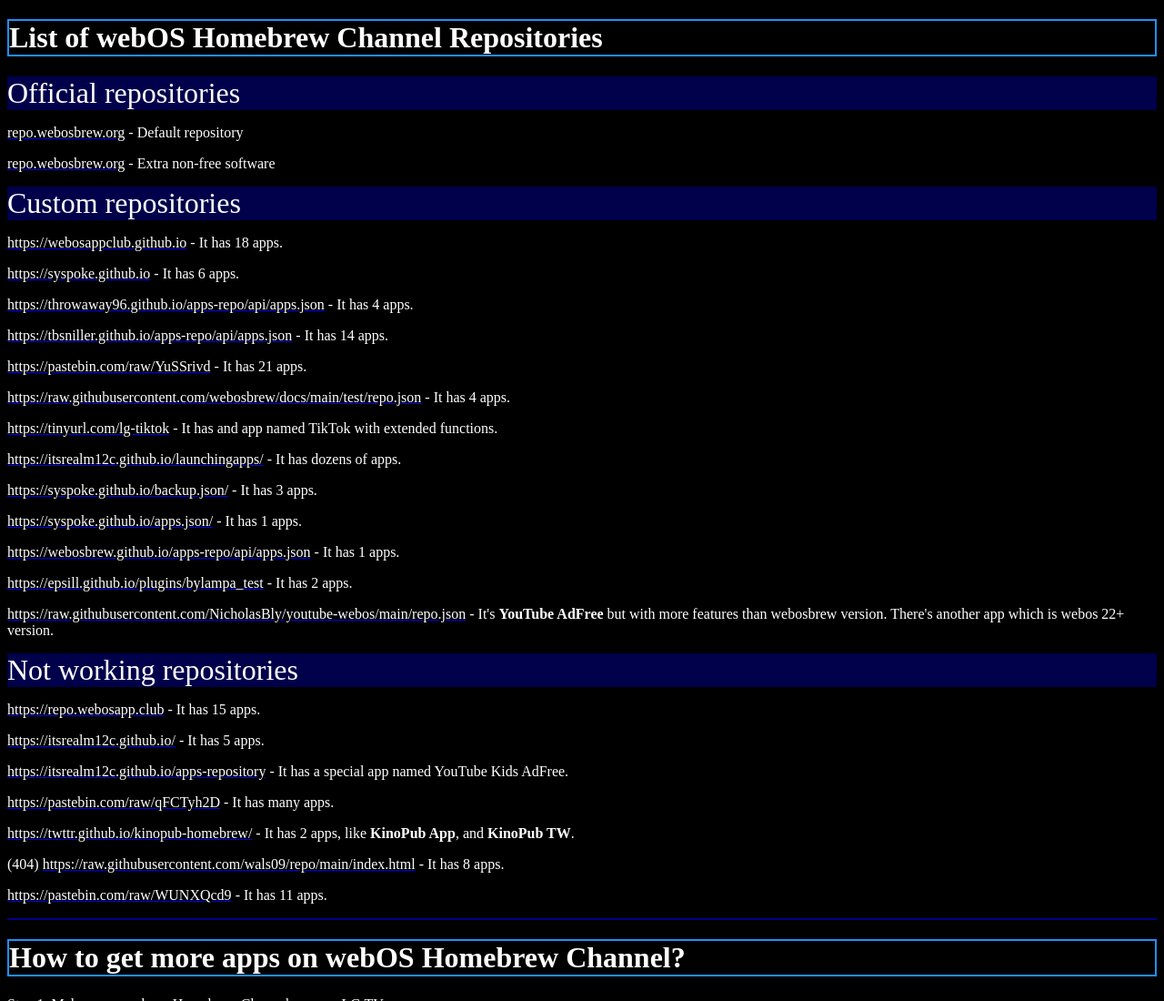
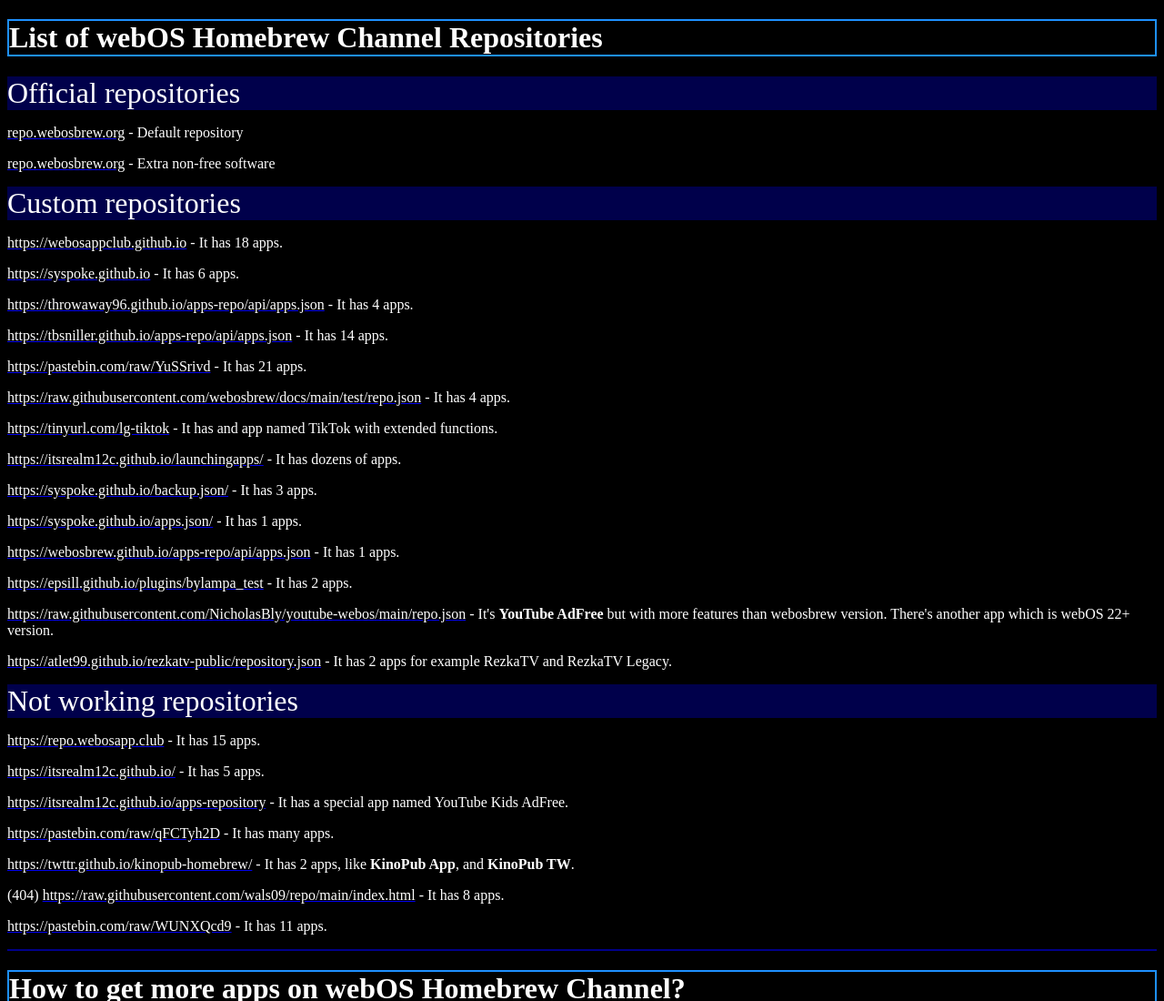
Before and after one commit to itsRealM12C/listofapprepos, a plain HTML site: page index.html in a window 1280 px wide. Shown: the top 1100 px of the page at 91% size. Drawn offline with Linux system fonts and the light colour scheme.

Commit message:
Update index.html

```diff
--- a/index.html
+++ b/index.html
@@ -37,7 +37,8 @@
 <a href="https://webosbrew.github.io/apps-repo/api/apps.json"><font color="white">https://webosbrew.github.io/apps-repo/api/apps.json</font></a> - It has 1 apps.<p>
 <a href="https://epsill.github.io/plugins/bylampa_test"><font color="white">https://epsill.github.io/plugins/bylampa_test</font></a> - It has 2 apps.<p>
 
- <a href="https://raw.githubusercontent.com/NicholasBly/youtube-webos/main/repo.json"><font color="white"> https://raw.githubusercontent.com/NicholasBly/youtube-webos/main/repo.json</font></a> - It's <b>YouTube AdFree</b> but with more features than webosbrew version. There's another app which is webos 22+ version.<p>
+ <a href="https://raw.githubusercontent.com/NicholasBly/youtube-webos/main/repo.json"><font color="white"> https://raw.githubusercontent.com/NicholasBly/youtube-webos/main/repo.json</font></a> - It's <b>YouTube AdFree</b> but with more features than webosbrew version. There's another app which is webOS 22+ version.<p>
+  <a href="https://atlet99.github.io/rezkatv-public/repository.json"><font color="white">https://atlet99.github.io/rezkatv-public/repository.json</font></a> - It has 2 apps for example RezkaTV and RezkaTV Legacy.<p>
 <p style="background-color:rgb(
 0
 ,
```
